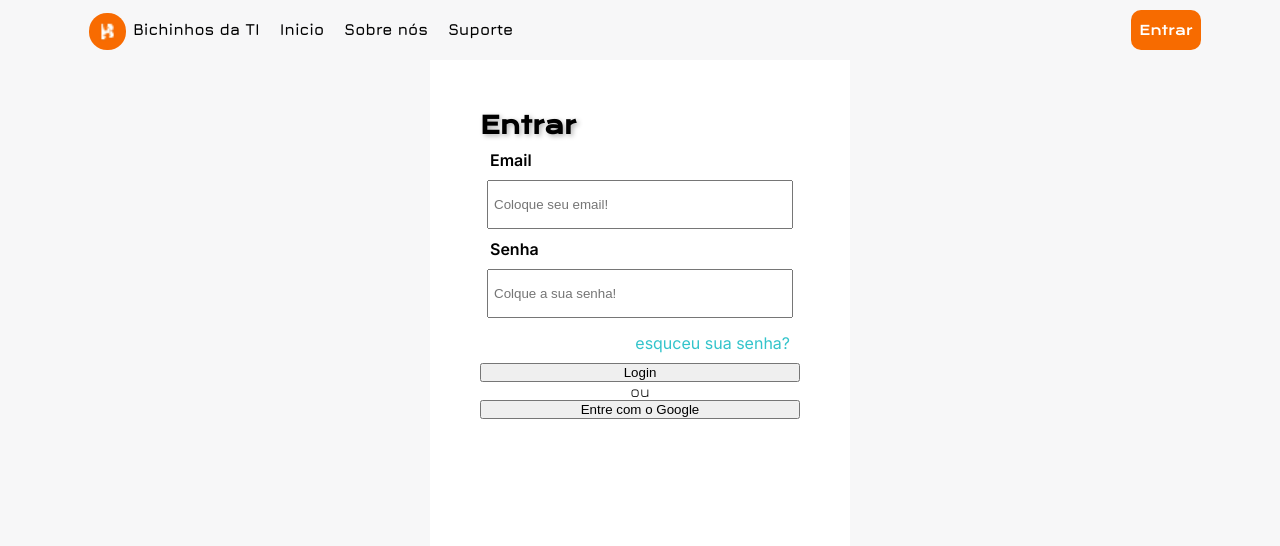
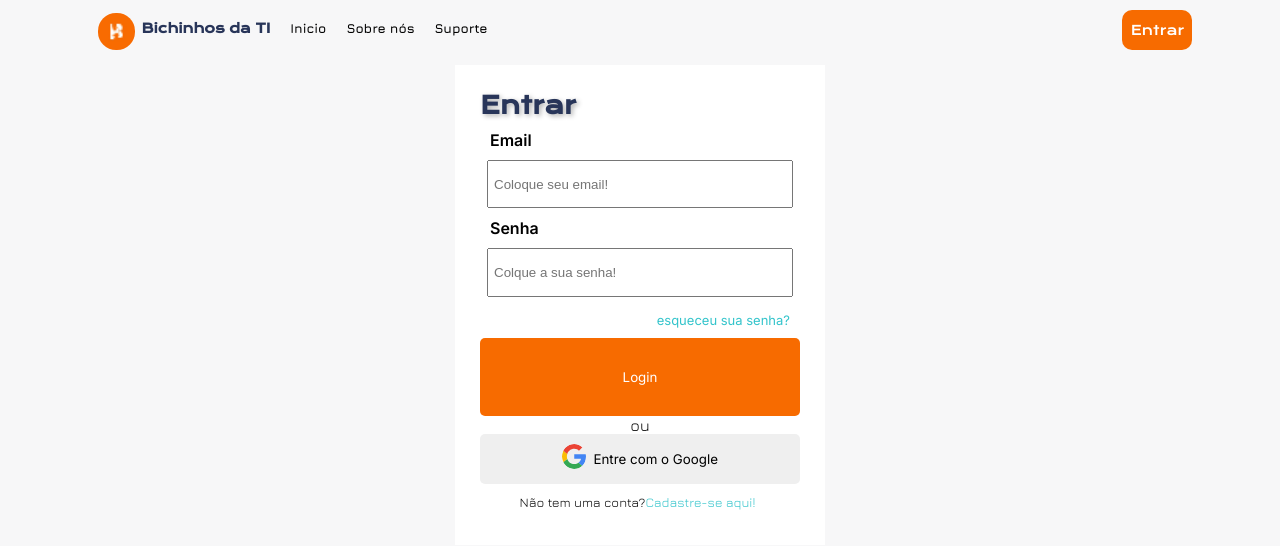
Before and after one commit to WesleyReis13/BichinhosdaTi, a React (Create React App) app: page / in a window 1280 px wide. Shown: the top 546 px of the page. Built offline with nearby package versions, Linux system fonts and the light colour scheme.

Commit message:
ajustes na tela de login

```diff
--- a/src/components/TelaLogin.js
+++ b/src/components/TelaLogin.js
@@ -1,11 +1,12 @@
 import Styles from './TelaLogin.module.css';
 import Logo from '../assests/images/logo.png';
+import Google from '../assests/images/google.svg';
 function TelaLogin(){
     return(
         <section>
             <nav>
                 <ul>
-                    <li><a href="#"><img src={Logo} alt="Logo" />Bichinhos da TI</a></li>
+                    <li><a href="#" className={Styles.LogoLink}><img src={Logo} alt="Logo" />Bichinhos da TI</a></li>
                     <li><a href="#">Inicio</a></li>
                     <li><a href="#">Sobre nós</a></li>
                     <li><a href="#">Suporte</a></li>
@@ -19,10 +20,13 @@
                    <input type="text" placeholder='Coloque seu email!' />
                    <label>Senha</label>
                    <input type="password" placeholder='Colque a sua senha!'/>
-                   <a href='#' className={Styles.esqueceuSenha}>esquceu sua senha?</a>
-                   <button>Login</button>
+                   <a href='#' className={Styles.esqueceuSenha}>esqueceu sua senha?</a>
+                   <button className={Styles.ButtonLogin}>Login</button>
                    <p>ou</p>
-                   <button>Entre com o Google</button>
+                   <button className={Styles.InputGoogle}><img src={Google} className={Styles.LogoGoogle}/>Entre com o Google</button>
+                   <div className={Styles.CadAqui}>
+                       <p>Não tem uma conta? <a href='#'>Cadastre-se aqui!</a></p>
+                   </div>
 
                 </form>
             </div>
--- a/src/components/TelaLogin.module.css
+++ b/src/components/TelaLogin.module.css
@@ -29,6 +29,11 @@
     padding: 10px;
     margin-top: 5px;
     color: black;
+    font-size: 13px;
+}
+.LogoLink{
+    font-family: "Krona One", sans-serif;
+    color: #283559;
 }
 .ButtonEntrar{
     font-family: "Krona One", sans-serif;
@@ -44,17 +49,19 @@
 .formLogin{
     display: flex;
     justify-content: center;
+    margin-top: 5px;
 }
 form{
     margin: 0 auto;
-    padding: 50px;
+    padding: 25px;
     display: flex;
     flex-direction: column;
     background-color: #FFFF;
     width: 320px;
-    height: 450px;
+    height: 430px;
 }
 h1{
+    color: #283559;
     font-family:"Krona One", sans-serif;
     text-shadow: 2px 2px 5px rgba(0, 0, 0, 0.3);
     text-align: start;
@@ -73,6 +80,44 @@
 }
 .esqueceuSenha{
     font-family: "Inter", sans-serif;
+    font-weight: Regular;
     color: #33C4CB;
     justify-content: end;
 }
+.ButtonLogin{
+    font-family: "Inter", sans-serif;
+    color: #FFFF;
+    border: none;
+    border-radius: 5px;
+    background-color: #F76B00;
+    height: 80px;
+}
+.InputGoogle{
+    font-family: "Inter", sans-serif;
+    border: none;
+    border-radius: 5px;
+    padding: 17px;
+    height: 50px;
+    display: flex;
+    justify-content: center;
+}
+.LogoGoogle{
+    height: 25px;
+}
+.CadAqui{
+    margin: 0 auto;
+    padding: 5px;
+}
+.CadAqui p{
+    font-size: 13px;
+    display: flex;
+    justify-content: center;
+    margin-right: 5px;
+    padding: 5px;
+
+}
+.CadAqui a{
+    font-size: 13px;
+    color: #33C4CB;
+    margin: -10px;
+}
```
Also changed, not shown: src/assests/images/google.svg (added).
